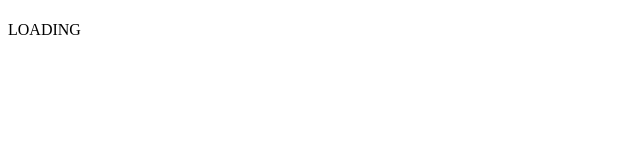
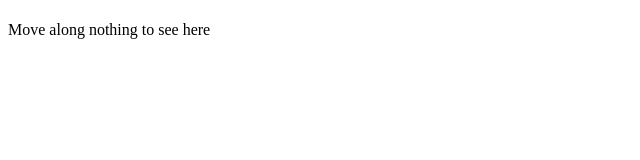
Before and after one commit to ericscimeca/ericscimeca.github.io, a plain HTML site: page index.html in a window 1280 px wide. Shown: the whole page, without its empty margins (0-640 px from the left). Drawn offline with Linux system fonts and the light colour scheme.

Commit message:
Update index.html

```diff
--- a/index.html
+++ b/index.html
@@ -2,6 +2,8 @@
 <html>
 <body>
 <h1> </h1>
-<p>        LOADING </p>
+<p> </p>
+</body>
+       Move along nothing to see here
 </body>
 </html>
```
